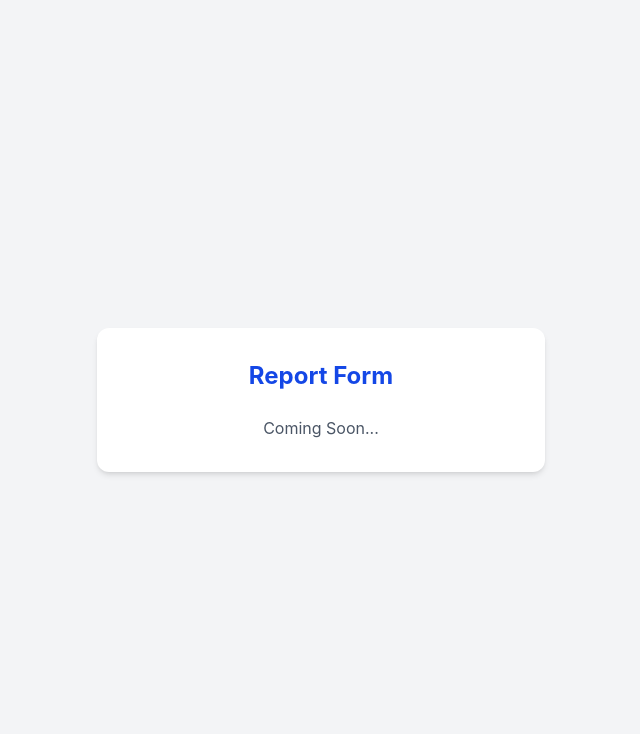
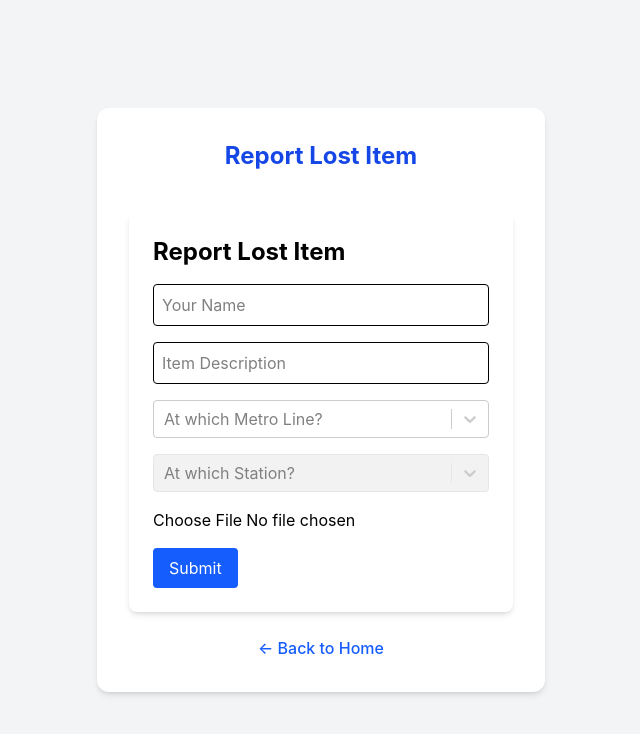
Before and after one commit to Ayush0115D/Lost-Found, a React (Vite) app: page /report in a window 1280 px wide. Shown: the top 734 px of the page, without its empty margins (319-959 px from the left). Built offline with nearby package versions, Linux system fonts and the light colour scheme.

Commit message:
done few updations and added axios package

```diff
--- a/package.json
+++ b/package.json
@@ -11,10 +11,13 @@
   },
   "dependencies": {
     "@tailwindcss/vite": "^4.1.11",
+    "axios": "^1.10.0",
+    "cheerio": "^1.1.0",
     "react": "^19.1.0",
     "react-dom": "^19.1.0",
     "react-router": "^7.7.0",
-    "react-router-dom": "^7.7.0"
+    "react-router-dom": "^7.7.0",
+    "react-select": "^5.10.2"
   },
   "devDependencies": {
     "@eslint/js": "^9.30.1",
--- a/src/components/FormToggle.jsx
+++ /dev/null
@@ -1,28 +0,0 @@
-function FormToggle({ selectedForm, onChange }) {
-  return (
-    <div className="flex justify-center mb-6 space-x-4">
-      <button
-        onClick={() => onChange('lost')}
-        className={`px-4 py-2 rounded-lg font-medium transition ${
-          selectedForm === 'lost'
-            ? 'bg-blue-600 text-white'
-            : 'bg-gray-200 text-gray-800'
-        }`}
-      >
-        Lost Item
-      </button>
-      <button
-        onClick={() => onChange('found')}
-        className={`px-4 py-2 rounded-lg font-medium transition ${
-          selectedForm === 'found'
-            ? 'bg-green-600 text-white'
-            : 'bg-gray-200 text-gray-800'
-        }`}
-      >
-        Found Item
-      </button>
-    </div>
-  )
-}
-
-export default FormToggle
--- a/src/components/FoundForm.jsx
+++ b/src/components/FoundForm.jsx
@@ -1,37 +1,52 @@
-function LostForm() {
+// src/components/FoundForm.jsx
+import React, { useState } from 'react';
+import Select from 'react-select';
+import { metroLines, stations } from '../data/stations';
+import { useNavigate } from 'react-router-dom';
+
+export default function FoundForm() {
+  const [selectedLine, setSelectedLine] = useState(null);
+  const [selectedStation, setSelectedStation] = useState(null);
+  const navigate = useNavigate();
+
+  const filteredStations = selectedLine
+    ? stations.filter(station => station.line === selectedLine.value)
+    : [];
+
+  const lineOptions = metroLines.map(line => ({ label: line, value: line }));
+
+  const handleSubmit = (e) => {
+    e.preventDefault();
+    console.log('Found item submitted');
+  };
+
   return (
-    <form className="space-y-4">
-      <input
-        type="text"
-        placeholder="Your Name"
-        className="w-full px-4 py-2 border rounded-md"
-      />
-      <input
-        type="tel"
-        placeholder="Mobile Number"
-        className="w-full px-4 py-2 border rounded-md"
-      />
-      <textarea
-        placeholder="Describe the lost item..."
-        className="w-full px-4 py-2 border rounded-md"
-      ></textarea>
-      <input
-        type="text"
-        placeholder="Lost Location / Station Name"
-        className="w-full px-4 py-2 border rounded-md"
-      />
-      <input
-        type="date"
-        className="w-full px-4 py-2 border rounded-md"
-      />
-      <button
-        type="submit"
-        className="w-full bg-blue-600 text-white py-2 rounded-md hover:bg-blue-700 transition"
-      >
-        Submit Lost Report
-      </button>
-    </form>
-  )
+    <div className="max-w-xl mx-auto p-6 bg-white rounded-lg shadow-md mt-10">
+      <h2 className="text-2xl font-bold mb-4">Report Found Item</h2>
+
+      <form onSubmit={handleSubmit} className="space-y-4">
+        <input type="text" placeholder="Your Name" className="w-full border p-2 rounded" required />
+        <input type="text" placeholder="Item Description" className="w-full border p-2 rounded" required />
+
+        <Select
+          options={lineOptions}
+          placeholder="At which Metro Line?"
+          value={selectedLine}
+          onChange={setSelectedLine}
+        />
+
+        <Select
+          options={filteredStations}
+          placeholder="At which Station?"
+          value={selectedStation}
+          onChange={setSelectedStation}
+          isSearchable
+          isDisabled={!selectedLine}
+        />
+
+        <input type="file" accept="image/*" className="block w-full" />
+        <button type="submit" className="bg-green-600 text-white px-4 py-2 rounded">Submit</button>
+      </form>
+    </div>
+  );
 }
-
-export default LostForm
--- a/src/components/LostForm.jsx
+++ b/src/components/LostForm.jsx
@@ -1,38 +1,52 @@
-function FoundForm() {
+// src/components/LostForm.jsx
+import React, { useState } from 'react';
+import Select from 'react-select';
+import { metroLines, stations } from '../data/stations';
+import { useNavigate } from 'react-router-dom';
+
+export default function LostForm() {
+  const [selectedLine, setSelectedLine] = useState(null);
+  const [selectedStation, setSelectedStation] = useState(null);
+  const navigate = useNavigate();
+
+  const filteredStations = selectedLine
+    ? stations.filter(station => station.line === selectedLine.value)
+    : [];
+
+  const lineOptions = metroLines.map(line => ({ label: line, value: line }));
+
+  const handleSubmit = (e) => {
+    e.preventDefault();
+    console.log('Lost item submitted');
+  };
+
   return (
-    <form className="space-y-4">
-      <input
-        type="text"
-        placeholder="Your Name"
-        className="w-full px-4 py-2 border rounded-md"
-      />
-      <input
-        type="text"
-        placeholder="Contact Info (Phone or Email)"
-        className="w-full px-4 py-2 border rounded-md"
-      />
-      <textarea
-        placeholder="Describe the found item..."
-        className="w-full px-4 py-2 border rounded-md"
-      ></textarea>
-      <select className="w-full px-4 py-2 border rounded-md">
-        <option value="">Where was it found?</option>
-        <option value="train">In Metro Train</option>
-        <option value="platform">At Platform</option>
-        <option value="premises">At Station Premises</option>
-      </select>
-      <input
-        type="date"
-        className="w-full px-4 py-2 border rounded-md"
-      />
-      <button
-        type="submit"
-        className="w-full bg-green-600 text-white py-2 rounded-md hover:bg-green-700 transition"
-      >
-        Submit Found Report
-      </button>
-    </form>
-  )
+    <div className="max-w-xl mx-auto p-6 bg-white rounded-lg shadow-md mt-10">
+      <h2 className="text-2xl font-bold mb-4">Report Lost Item</h2>
+
+      <form onSubmit={handleSubmit} className="space-y-4">
+        <input type="text" placeholder="Your Name" className="w-full border p-2 rounded" required />
+        <input type="text" placeholder="Item Description" className="w-full border p-2 rounded" required />
+
+        <Select
+          options={lineOptions}
+          placeholder="At which Metro Line?"
+          value={selectedLine}
+          onChange={setSelectedLine}
+        />
+
+        <Select
+          options={filteredStations}
+          placeholder="At which Station?"
+          value={selectedStation}
+          onChange={setSelectedStation}
+          isSearchable
+          isDisabled={!selectedLine}
+        />
+
+        <input type="file" accept="image/*" className="block w-full" />
+        <button type="submit" className="bg-blue-600 text-white px-4 py-2 rounded">Submit</button>
+      </form>
+    </div>
+  );
 }
-
-export default FoundForm
--- /dev/null
+++ b/src/components/generateStations.js
@@ -0,0 +1,27 @@
+const fs = require('fs');
+const axios = require('axios');
+const cheerio = require('cheerio');
+
+async function fetchStations() {
+  const { data } = await axios.get('https://en.wikipedia.org/wiki/List_of_Delhi_Metro_stations');
+  const $ = cheerio.load(data);
+  const stations = [];
+  $('table.wikitable').first().find('tr').each((_, tr) => {
+    const cells = $(tr).find('td');
+    if (cells.length >= 3) {
+      const name = $(cells[0]).text().trim();
+      const lines = $(cells[2]).text().trim().split(',');
+      lines.forEach(line => {
+        stations.push({ label: name, value: name, line: line.trim() });
+      });
+    }
+  });
+
+  fs.writeFileSync(
+    'src/data/stations.js',
+    `export const metroLines = ${JSON.stringify([...new Set(stations.map(s => s.line))], null, 2)};\n` +
+    `export const stations = ${JSON.stringify(stations, null, 2)};\n`
+  );
+}
+
+fetchStations();
--- /dev/null
+++ b/src/data/stations.js
@@ -0,0 +1,26 @@
+// src/data/stations.js
+
+export const metroLines = [
+  'Blue Line',
+  'Red Line',
+  'Yellow Line',
+  'Violet Line',
+  'Green Line',
+  'Magenta Line',
+  'Pink Line',
+  'Orange Line',
+  'Grey Line'
+];
+
+export const stations = [
+  { label: 'Rajiv Chowk', value: 'Rajiv Chowk', line: 'Blue Line' },
+  { label: 'Dwarka Sector 21', value: 'Dwarka Sector 21', line: 'Blue Line' },
+  { label: 'Rithala', value: 'Rithala', line: 'Red Line' },
+  { label: 'New Delhi', value: 'New Delhi', line: 'Yellow Line' },
+  { label: 'Hauz Khas', value: 'Hauz Khas', line: 'Yellow Line' },
+  { label: 'Lajpat Nagar', value: 'Lajpat Nagar', line: 'Pink Line' },
+  { label: 'Kalkaji Mandir', value: 'Kalkaji Mandir', line: 'Magenta Line' },
+  { label: 'Inderlok', value: 'Inderlok', line: 'Green Line' },
+  { label: 'Botanical Garden', value: 'Botanical Garden', line: 'Blue Line' },
+  // Add remaining ~240+ stations here...
+];
--- a/src/pages/Home.jsx
+++ b/src/pages/Home.jsx
@@ -5,14 +5,14 @@ function Home() {
     <div className="min-h-screen flex flex-col items-center justify-center bg-gradient-to-br from-blue-100 to-blue-300 px-4">
       <h1 className="text-4xl font-bold text-blue-900 mb-6 text-center">Lost & Found - DMRC</h1>
       <div className="space-x-4">
-        <Link to="/report">
+        <Link to="/report?type=lost">
           <button className="bg-blue-600 hover:bg-blue-700 text-white font-semibold py-3 px-6 rounded-lg shadow-md transition">
-            Report Lost Item
+            Report Found Item
           </button>
         </Link>
         <Link to="/report?type=found">
           <button className="bg-green-600 hover:bg-green-700 text-white font-semibold py-3 px-6 rounded-lg shadow-md transition">
-            Report Found Item
+            Report Lost Item
           </button>
         </Link>
       </div>
--- a/src/pages/Report.jsx
+++ b/src/pages/Report.jsx
@@ -1,9 +1,29 @@
+import { useSearchParams, useNavigate } from 'react-router-dom'
+import LostForm from '../components/LostForm'
+import FoundForm from '../components/FoundForm'
+
 function Report() {
+  const [searchParams] = useSearchParams()
+  const navigate = useNavigate()
+  const formType = searchParams.get('type')
+
   return (
-    <div className="min-h-screen flex items-center justify-center bg-gray-100">
+    <div className="min-h-screen flex items-center justify-center bg-gray-100 px-4">
       <div className="bg-white p-8 rounded-xl shadow-md w-full max-w-md">
-        <h2 className="text-2xl font-bold text-center text-blue-700 mb-6">Report Form</h2>
-        <p className="text-center text-gray-600">Coming Soon...</p>
+        <h2 className="text-2xl font-bold text-center text-blue-700 mb-6">
+          {formType === 'found' ? 'Report Found Item' : 'Report Lost Item'}
+        </h2>
+
+        {formType === 'found' ? <FoundForm /> : <LostForm />}
+
+        <div className="text-center mt-6">
+          <button
+            onClick={() => navigate('/')}
+            className="text-blue-600 hover:underline font-medium"
+          >
+            ← Back to Home
+          </button>
+        </div>
       </div>
     </div>
   )
```
Also changed, not shown: 1 other file (tests, documents, lock files or other folders).
